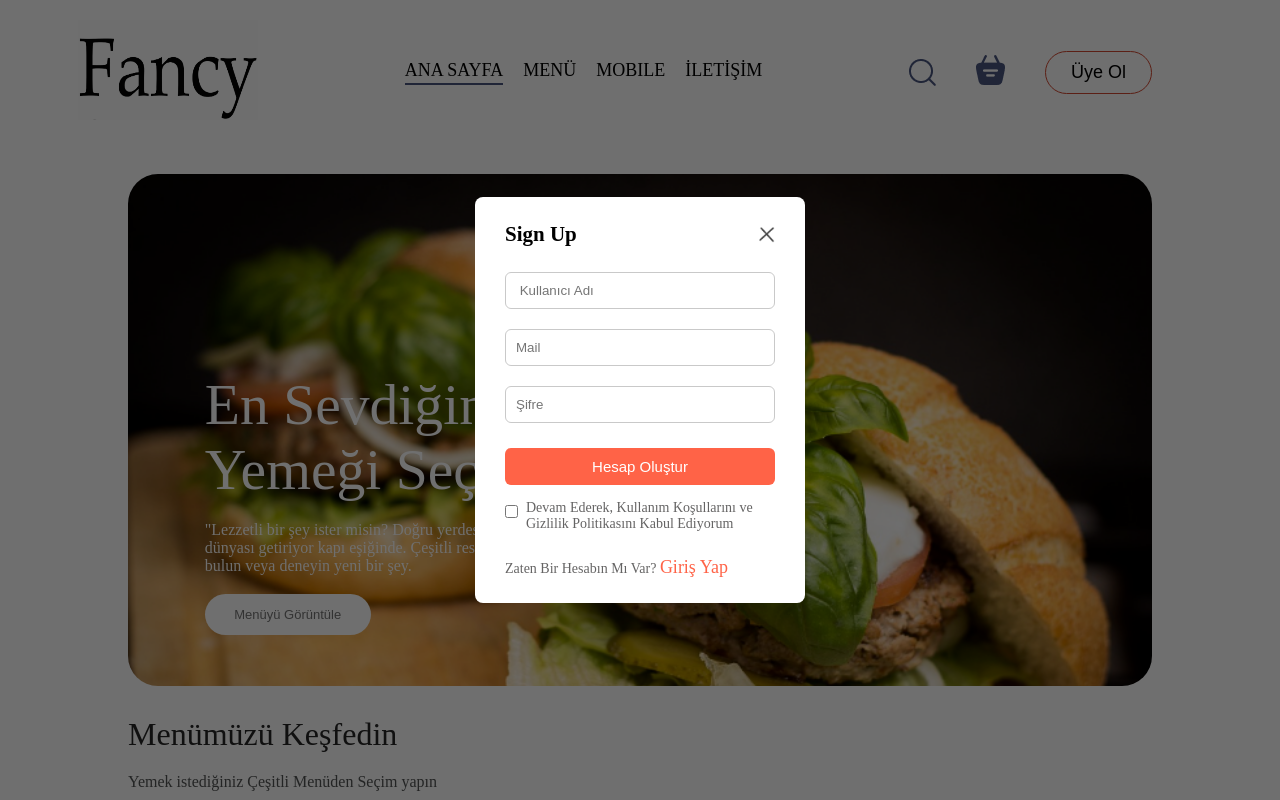
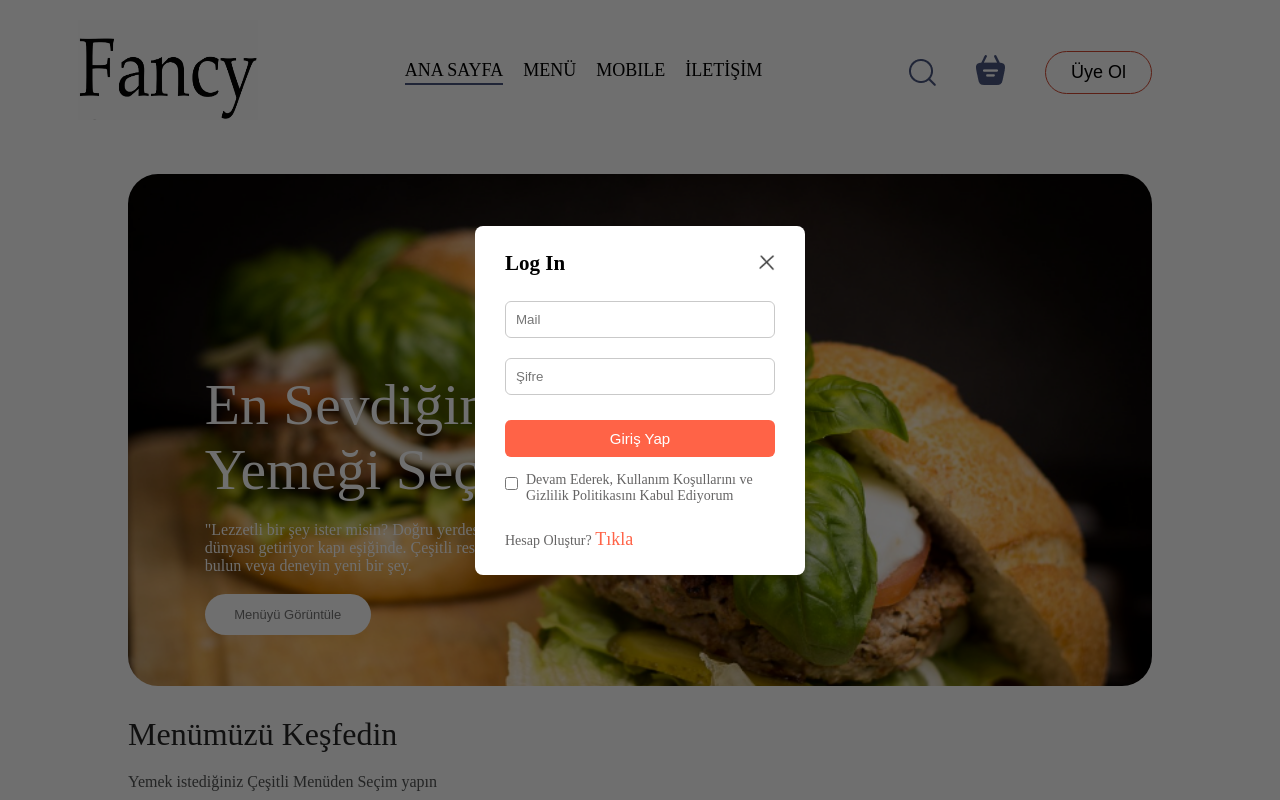
Before and after one commit to mehmetpektass/Food-Delivery-MERN-Stack, a React (Vite) app in the folder project/client/: page / in a window 1280 px wide. Both pictures are taken after a click on the button "Üye Ol". Shown: the top 800 px of the page. Built offline with nearby package versions, Linux system fonts and the light colour scheme.

Commit message:
created register and login for client side

```diff
--- a/project/client/package.json
+++ b/project/client/package.json
@@ -10,6 +10,7 @@
     "preview": "vite preview"
   },
   "dependencies": {
+    "axios": "^1.6.8",
     "react": "^18.2.0",
     "react-dom": "^18.2.0",
     "react-router-dom": "^6.23.0"
--- a/project/client/src/components/LoginPopup/LoginPopup.jsx
+++ b/project/client/src/components/LoginPopup/LoginPopup.jsx
@@ -1,9 +1,14 @@
-import React, { useState } from "react";
+import React, { useContext, useState } from "react";
 import "./LoginPopup.css";
 import { frontendAssets } from "../../assets/frontend_assets/assets";
+import { StoreContext } from "../../context/StoreContext";
+import axios from "axios";
 
 const LoginPopup = ({ setShowLogin }) => {
-  const [currentState, setCurrentState] = useState("Sign Up");
+
+  const { url } = useContext(StoreContext);
+
+  const [currentState, setCurrentState] = useState("Log In");
   const [data , setData]  = useState({
     name:"",
     email:"",
@@ -11,16 +16,29 @@ const LoginPopup = ({ setShowLogin }) => {
   })
 
   const onChangeHandler = (event) => {
-    const name = event.taget.name;
-    const value = event.taget.value;
+    const name = event.target.name;
+    const value = event.target.value;
 
     setData((data) => ({...data,[name]:value}))
-    console.log(data)
+  }
+
+
+  const onLogin = async (event) => {
+    event.preventDefault();
+
+    let newUrl = url;
+    if(currentState=== ' Log In'){
+      newUrl += '/api/user/login'
+    }
+    else{
+      newUrl += '/api/user/register'
+    }
+    const response = await axios.post(newUrl,data)
   }
 
   return (
     <div className="login-popup">
-      <form className="login-popup-container">
+      <form onSubmit={onLogin} className="login-popup-container">
         <div className="login-popup-title">
           <h2>{currentState}</h2>
           <img
@@ -35,10 +53,10 @@ const LoginPopup = ({ setShowLogin }) => {
           ) : (
             <input type="text" name="name" onChange={onChangeHandler} value={data.name} placeholder=" Kullanıcı Adı" required />
           )}
-          <input type="email" name="email" value={data.email} onChange={onChangeHandler} placeholder="Mail" required />
+          <input type="email" name="email"  onChange={onChangeHandler} value={data.email} placeholder="Mail" required />
           <input type="password" name="password" onChange={onChangeHandler} value={data.password} placeholder="Şifre" required />
         </div>
-        <button>
+        <button type="submit">
           {currentState === "Sign Up" ? "Hesap Oluştur" : "Giriş Yap"}
         </button>
         <div className="login-popup-condition">
--- a/project/client/src/context/StoreContext.jsx
+++ b/project/client/src/context/StoreContext.jsx
@@ -6,6 +6,8 @@ export const StoreContext = createContext(null);
 const StoreContextProvider = (props) => {
 
     const [cartItems , setCartItems] = useState({});
+
+    const url = 'http://localhost:4000'
 
     const addToCart = (itemId) => {
         if (!cartItems[itemId]) {
@@ -38,6 +40,7 @@ const StoreContextProvider = (props) => {
         addToCart,
         removeFromCart,
         getTotalCartAmount,
+        url,
     }
     return  (
         <StoreContext.Provider value={contextValue}>
```
Also changed, not shown: 1 other file (tests, documents, lock files or other folders).
